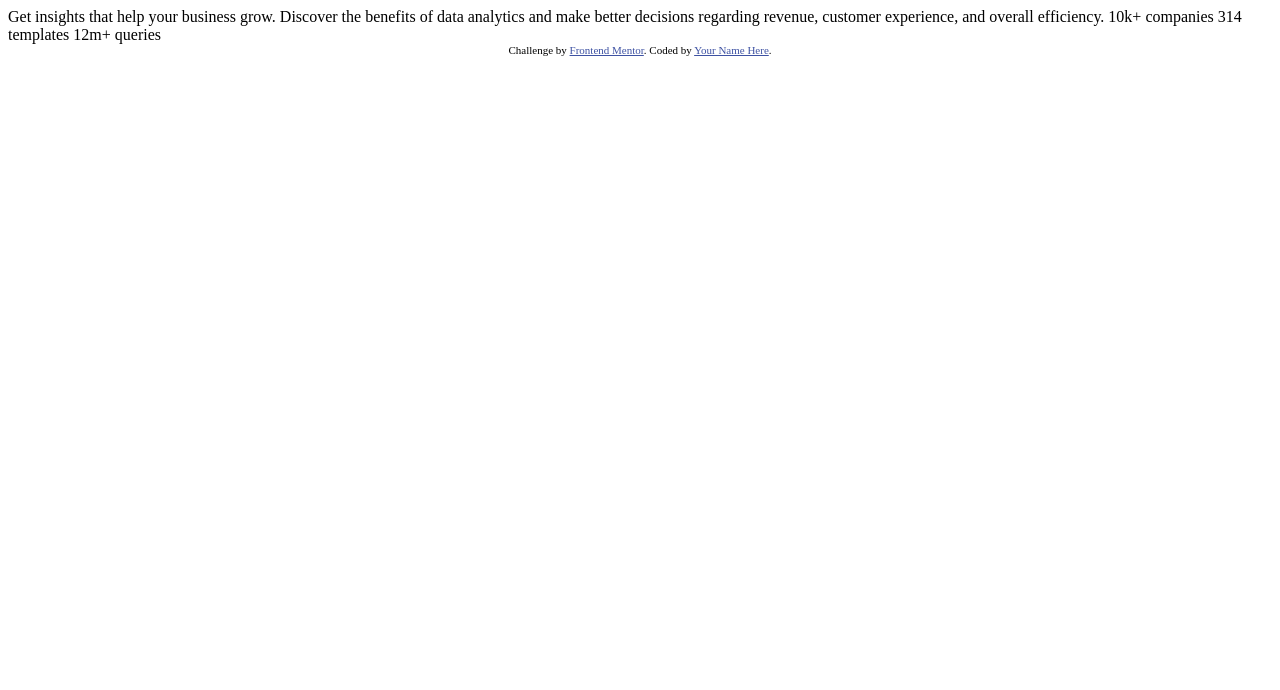
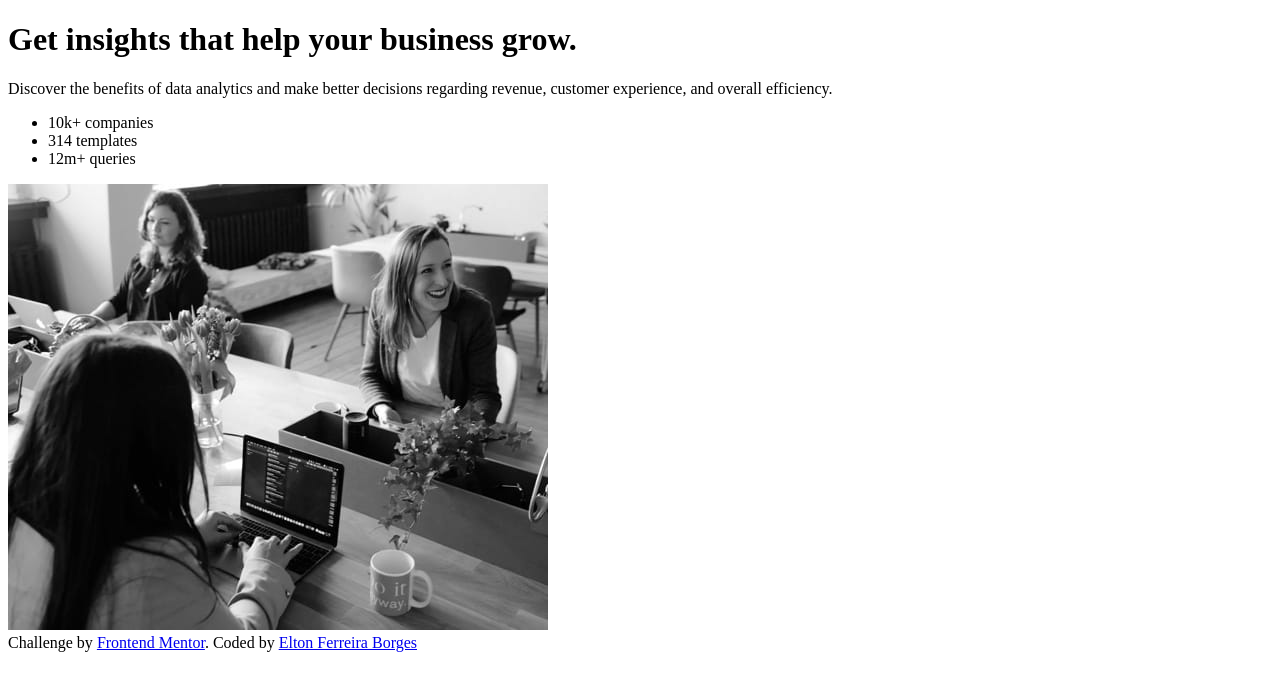
Before and after one commit to CriM1Nal1337/stats-preview-card-component-main, a plain HTML site: page index.html in a window 1280 px wide. Drawn offline with Linux system fonts and the light colour scheme.

Commit message:
html-start

```diff
--- a/index.html
+++ b/index.html
@@ -1,33 +1,42 @@
 <!DOCTYPE html>
 <html lang="en">
-<head>
-  <meta charset="UTF-8">
-  <meta name="viewport" content="width=device-width, initial-scale=1.0"> <!-- displays site properly based on user's device -->
+  <head>
+    <meta charset="UTF-8" />
+    <meta name="viewport" content="width=device-width, initial-scale=1.0" />
 
-  <link rel="icon" type="image/png" sizes="32x32" href="./images/favicon-32x32.png">
+    <link
+      rel="icon"
+      type="image/png"
+      sizes="32x32"
+      href="src/images/favicon-32x32.png"
+    />
+    <title>Frontend Mentor | Stats preview card component</title>
+  </head>
+  <body>
+    <main>
+      <h1 class="title">
+        Get <span class="title-span">insights</span> that help your business
+        grow.
+      </h1>
 
-  <title>Frontend Mentor | Stats preview card component</title>
+      <p class="paragrafh">
+        Discover the benefits of data analytics and make better decisions
+        regarding revenue, customer experience, and overall efficiency.
+      </p>
 
-  <!-- Feel free to remove these styles or customise in your own stylesheet 👍 -->
-  <style>
-    .attribution { font-size: 11px; text-align: center; }
-    .attribution a { color: hsl(228, 45%, 44%); }
-  </style>
-</head>
-<body>
-
-  Get insights that help your business grow.
-
-  Discover the benefits of data analytics and make better decisions regarding revenue, customer
-  experience, and overall efficiency.
-
-  10k+ companies
-  314 templates
-  12m+ queries
-
-  <div class="attribution">
-    Challenge by <a href="https://www.frontendmentor.io?ref=challenge" target="_blank">Frontend Mentor</a>.
-    Coded by <a href="#">Your Name Here</a>.
-  </div>
-</body>
+      <ul>
+        <li class="insight">10k+ companies</li>
+        <li class="insight">314 templates</li>
+        <li class="insight">12m+ queries</li>
+      </ul>
+      <img src="images/image-header-desktop.jpg" alt="" srcset="" />
+    </main>
+    <footer class="attribution">
+      Challenge by
+      <a href="https://www.frontendmentor.io?ref=challenge" target="_blank"
+        >Frontend Mentor</a
+      >. Coded by
+      <a href="https://github.com/CriM1Nal1337">Elton Ferreira Borges</a>
+    </footer>
+  </body>
 </html>
--- /dev/null
+++ b/src/css/reset.css
@@ -0,0 +1,13 @@
+* {
+  margin: 0;
+  padding: 0;
+  box-sizing: border-box;
+}
+
+.attribution {
+  font-size: 11px;
+  text-align: center;
+}
+.attribution a {
+  color: hsl(228, 45%, 44%);
+}
```
Also changed, not shown: src/css/style.css (added), src/images/favicon-32x32.png (renamed from images/favicon-32x32.png), src/images/image-header-desktop.jpg (renamed from images/image-header-desktop.jpg), src/images/image-header-mobile.jpg (renamed from images/image-header-mobile.jpg).
